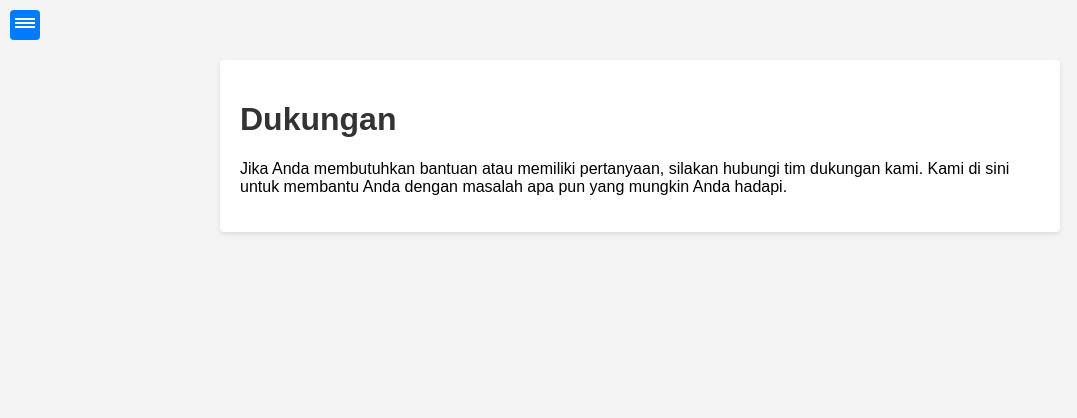
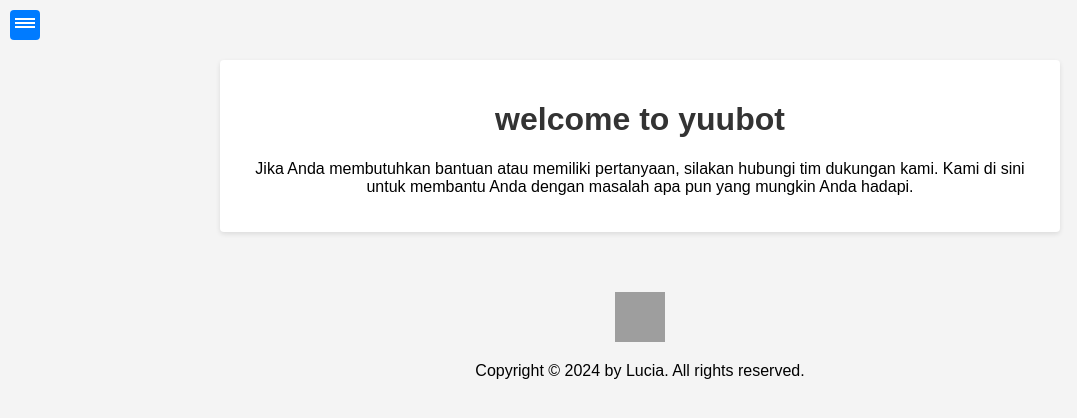
Before and after one commit to yuuviekone/yuudocs, a plain HTML site: page index.html in a window 1280 px wide. Shown: the whole page, without its empty margins (0-1077 px from the left). Drawn offline with Linux system fonts and the light colour scheme; grey boxes are pictures that could not be loaded.

Commit message:
update index.html

```diff
--- a/index.html
+++ b/index.html
@@ -10,6 +10,7 @@
         margin: 0;
         padding: 0;
         background-color: #f4f4f4;
+        text-align: center;
       }
 
       .container {
@@ -133,7 +134,7 @@
                 <div></div>
             </button>
             <ul class="options-menu" id="optionsMenu">
-                <li><a href="index.html">Beranda</a></li>
+                <li><a href="index.html">DASHBOARD</a></li>
                 <li><a href="rpg.html">RPG</a></li>
                 <li><a href="tools.html">ALAT</a></li>
                 <li><a href="support.html">DUKUNGAN</a></li>
@@ -142,8 +143,15 @@
     </div>
 
     <div class="docs-content">
-        <h1>Dukungan</h1>
+        <h1>welcome to yuubot</h1>
         <p>Jika Anda membutuhkan bantuan atau memiliki pertanyaan, silakan hubungi tim dukungan kami. Kami di sini untuk membantu Anda dengan masalah apa pun yang mungkin Anda hadapi.</p>
+    </div>
+    <a href="https://api.whatsapp.com/send?phone=62882006757156" target="_blank">
+    <img src="https://upload.wikimedia.org/wikipedia/commons/thumb/6/6b/WhatsApp.svg/1198px-WhatsApp.svg.png" alt="WhatsApp" style="width: 50px; height: 50px;">
+    </a>
+    <br>
+    <div class="copyright">
+    <p>Copyright &copy; 2024 by Lucia. All rights reserved.</p>
     </div>
 
     <script>
```
